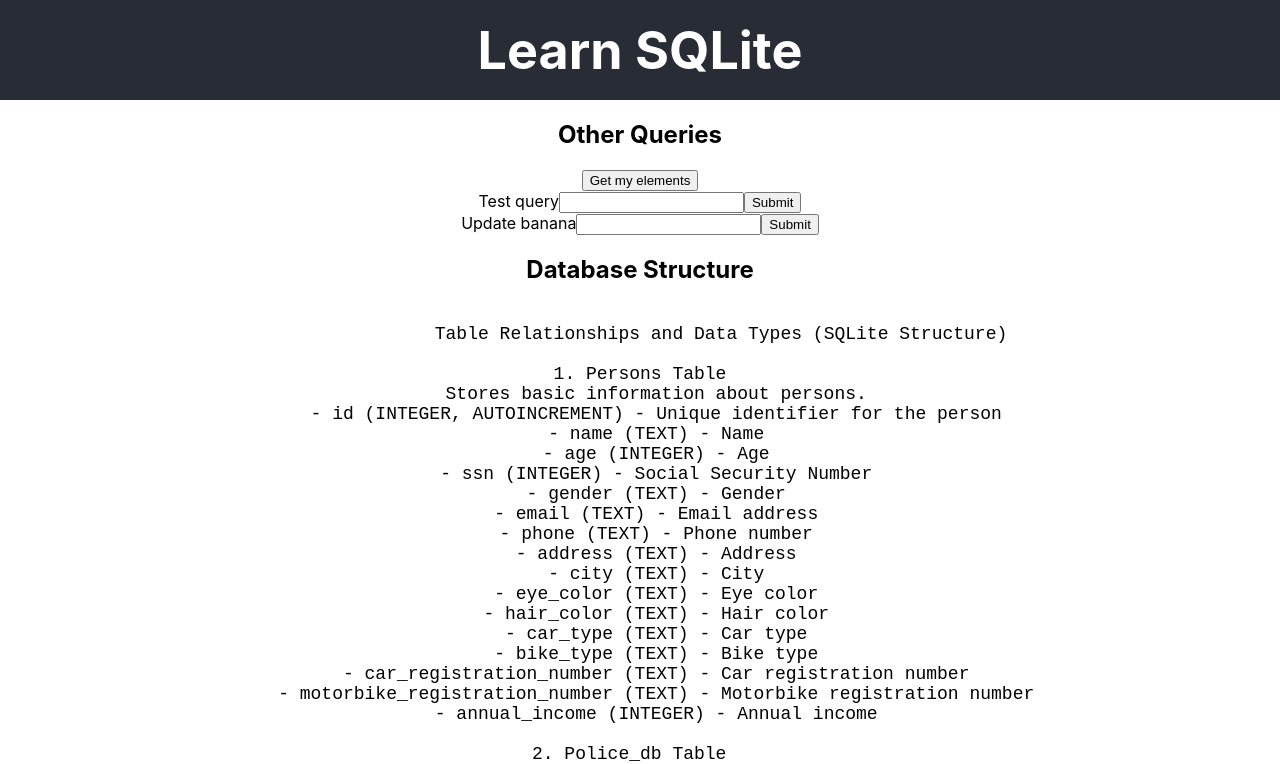
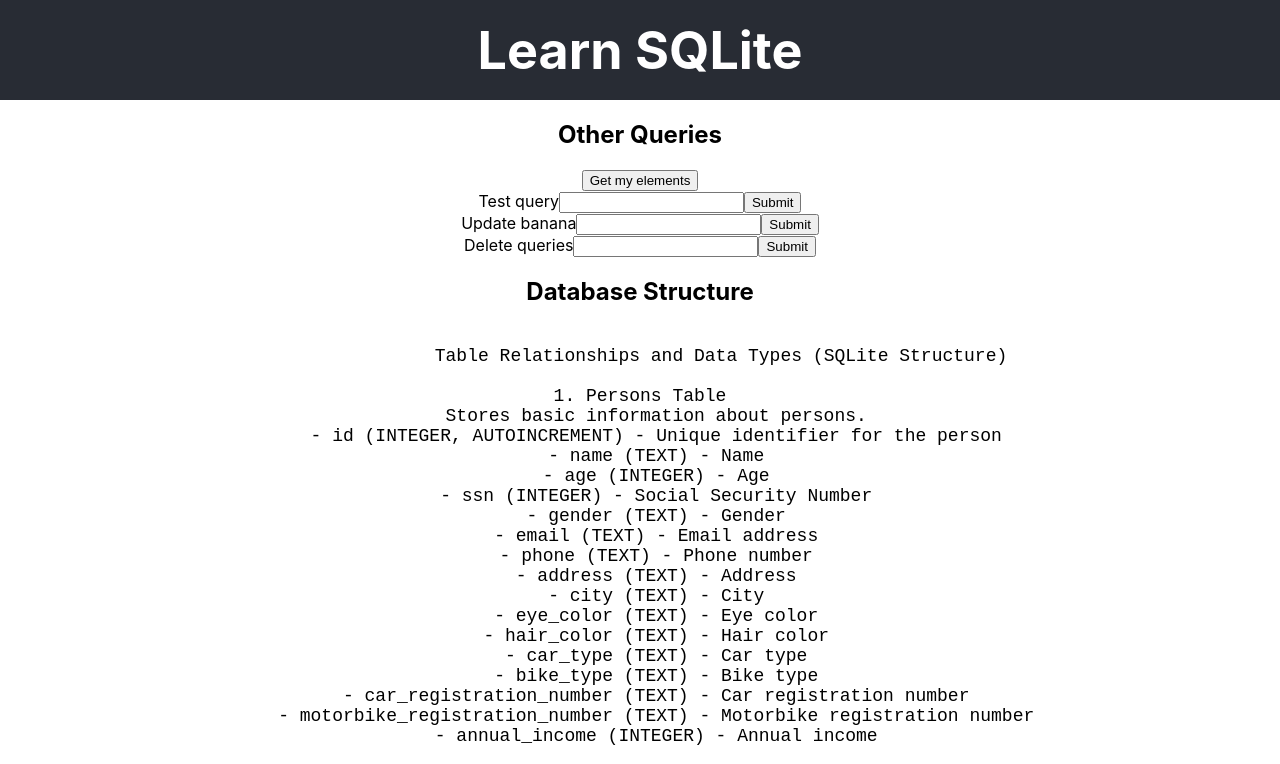
Before and after one commit to LaszloF5/sql-game, a React (Create React App) app: page / in a window 1280 px wide. Shown: the top 764 px of the page. Built offline with nearby package versions, Linux system fonts and the light colour scheme.

Commit message:
INSERT INTO tasks.

```diff
--- a/src/Components/OtherQueries.tsx
+++ b/src/Components/OtherQueries.tsx
@@ -7,6 +7,31 @@
 }
 
 const OtherQueries: FC = () => {
+
+  const [otherTask0, setOtherTask0] = useState<boolean>(true);
+  const [otherTask1, setOtherTask1] = useState<boolean>(false);
+  const [otherTask2, setOtherTask2] = useState<boolean>(false);
+  const [otherTask3, setOtherTask3] = useState<boolean>(false);
+  const [otherTask4, setOtherTask4] = useState<boolean>(false);
+
+  const otherTask0Solution: string = `INSERT INTO Session (fruit_name, quantity) VALUES ('apple', '1kg')`;
+  const otherTask1Solution: string = `INSERT INTO Session (fruit_name, quantity) VALUES ('banana', '2kg')`;
+  const otherTask2Solution: string = `DELETE FROM Session WHERE id = 1`;
+  const otherTask3Solution: string = `UPDATE Session SET quantity = '1kg' WHERE fruit_name = 'banana'`;
+  const otherTask4Solution: string = `DELETE FROM Session WHERE id = 2`;
+
+  const otherTask0Text: string = `Az INSERT INTO parancs segítségével adatokat tudunk beszúrni egy táblába. A parancs után meg kell adni annak a táblának a nevét, amelybe az adatokat szeretnénk beszúrni – jelen esetben ez a Session tábla. \n
+Ezután zárójelek között felsoroljuk, hogy mely oszlopokba szeretnénk adatokat beszúrni: (fruit_name, quantity). Mivel minden beszúrt értéknek egy adott oszlophoz kell tartoznia, a megadott oszlopok sorrendje fontos. \n
+A VALUES kulcsszó után meg kell adni az oszlopokhoz tartozó értékeket ugyanabban a sorrendben, ahogyan az oszlopokat megadtuk. A szöveges (STRING) típusú értékeket mindig idézőjelek közé kell tenni, ezért szerepel az 'apple' és az '1kg' idézőjelekben. \n
+Feladat: Most próbáld meg saját magad összeállítani ezt az SQL utasítást!`;
+  const otherTask1Text: string = `Az előző feladat példájához hasonlóan most egy újabb rekordot fogunk beszúrni a Session táblába. \n Feladat: Illeszd be a következő adatokat a táblába: \n
+  fruit_name: 'banana' \n
+  quantity: '2kg' \n
+  Használd az INSERT INTO parancsot a megfelelő formátumban! `;
+  const otherTask2Text: string = ``;
+  const otherTask3Text: string = ``;
+  const otherTask4Text: string = ``;
+
   const [otherQuery, setOtherQuery] = useState<string>("");
   const [tableData, setTableData] = useState<OtherQueryData | string>("");
 
@@ -79,16 +104,46 @@
       });
       console.log(response.data);
 
-      setTableData(prevData =>
-        prevData.map(item =>
-          item.fruit_name === "banana" ? {...item, quantity: "1kg"} : item
+      setTableData((prevData) =>
+        prevData.map((item) =>
+          item.fruit_name === "banana" ? { ...item, quantity: "1kg" } : item
         )
       );
     } catch (error) {
       console.error("Error:", error);
       alert("An error occurred. Please try again later.");
     }
-};
+  };
+
+  // DELETE QUERY
+
+  const handleDelete = async (e: React.FormEvent<HTMLFormElement>) => {
+    e.preventDefault();
+    if (otherQuery.trim().length === 0) {
+      alert("Please enter a query");
+      return;
+    }
+    const expectedQuery = "DELETE FROM Session WHERE id = 1";
+    if (otherQuery.trim() !== expectedQuery) {
+      alert("The query does not match the expected format.");
+      return;
+    }
+    const query = "DELETE FROM Session WHERE id = 1";
+    try {
+      const response = axios.delete("http://localhost:5000/api/session", {
+        data: { otherQuery: query },
+      });
+      setTableData(prevTableData => {
+        prevTableData.filter((item) => {return (
+          item.id !== 1
+        )})
+      })
+      alert('Item deleted successfully.');
+    } catch (error) {
+      console.error("Error:", error);
+      alert("An error occurred. Please try again later.");
+    }
+  };
 
   return (
     <div>
@@ -117,10 +172,22 @@
           />
           <button type="submit">Submit</button>
         </form>
+        <form action="#" method="post" onSubmit={handleDelete}>
+          <label htmlFor="test">Delete queries</label>
+          <input
+            type="text"
+            id="test"
+            name="otherQuery"
+            value={otherQuery}
+            onChange={(e) => setOtherQuery(e.target.value)}
+          />
+          <button type="submit">Submit</button>
+        </form>
         {tableData && (
           <table>
             <thead>
               <tr>
+                <td>ID</td>
                 <td>Fruit Name</td>
                 <td>Quantity</td>
                 <td>Delete method</td>
@@ -130,6 +197,7 @@
               {tableData.map((item) => {
                 return (
                   <tr key={item.id}>
+                    <td>{item.id}</td>
                     <td>{item.fruit_name}</td>
                     <td>{item.quantity}</td>
                     <td>
```
Also changed, not shown: 2 other files (tests, documents, lock files or other folders).
